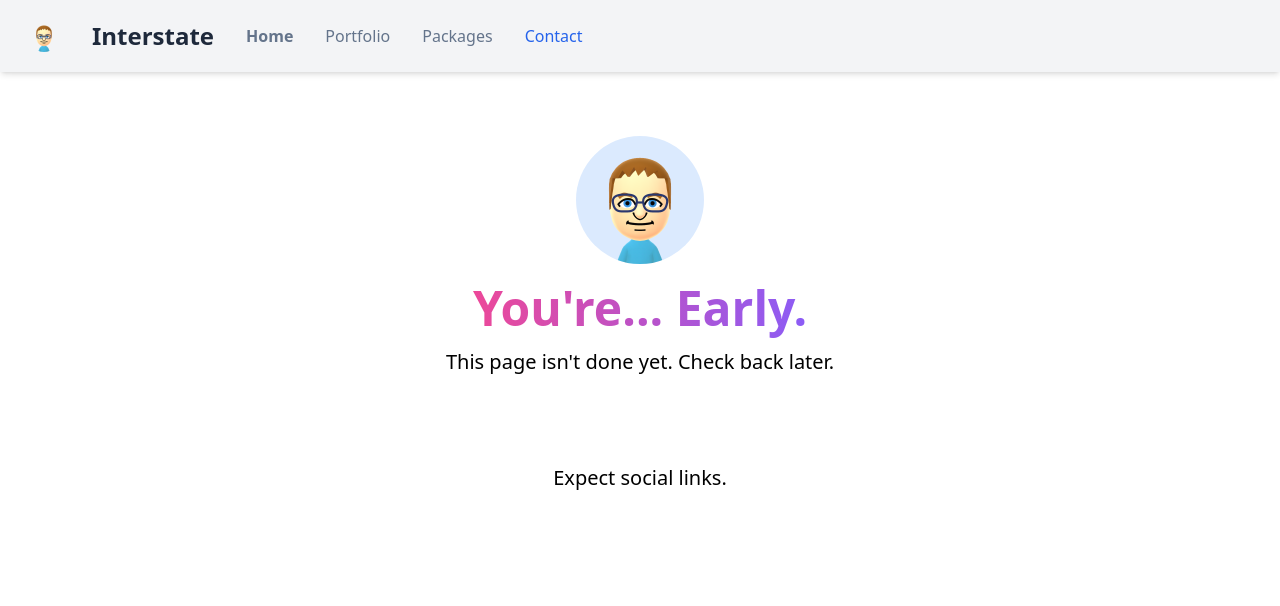
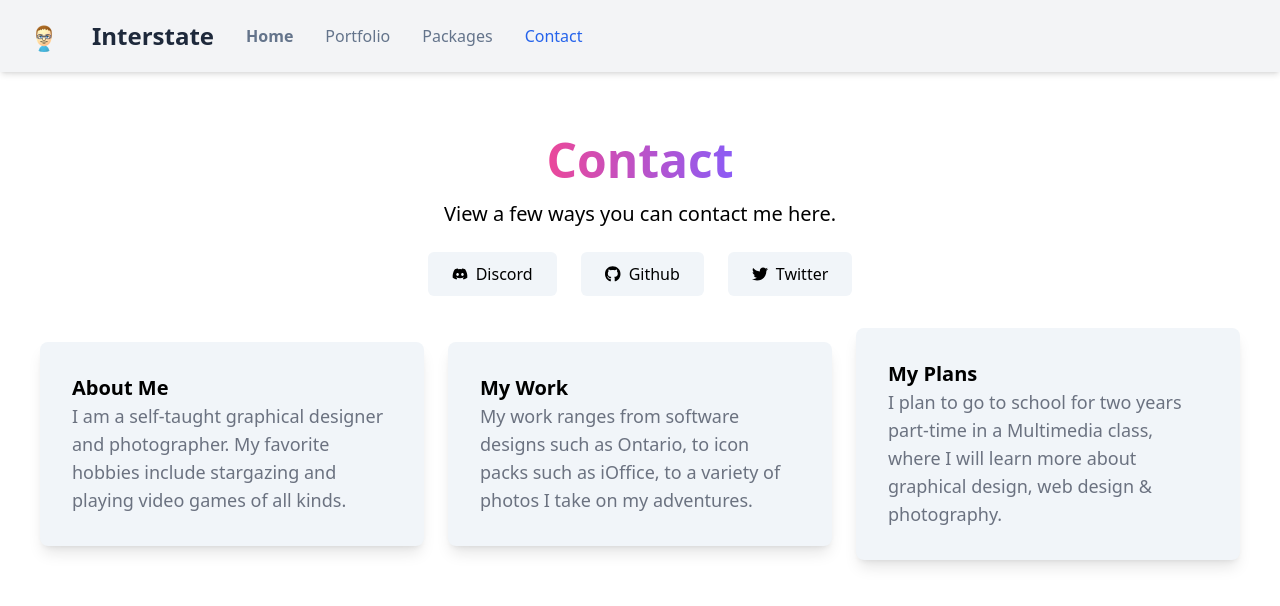
Before and after one commit to Korfi8267/Interstate, a Vue app: page /contact in a window 1280 px wide. Shown: the top 606 px of the page. Built offline with nearby package versions, Linux system fonts and the light colour scheme.

Commit message:
Foundation of Contact page

```diff
--- a/src/views/Contact.vue
+++ b/src/views/Contact.vue
@@ -3,16 +3,53 @@
 <div class="my-16"></div>
 
 <div class="text-center">
-  <img class="mx-auto align-center rounded-full w-32 h-32 transition ease-in-out delay-50 bg-blue-100 hover:bg-blue-200 dark:bg-blue-900 dark:hover:bg-blue-800" src="../assets/mii2.png" />
-  <div class="my-5"></div>
-  <span class="text-5xl font-semibold bg-clip-text text-transparent bg-gradient-to-r from-pink-500 to-violet-500">You're... Early.</span>
+  <span class="text-5xl font-semibold bg-clip-text text-transparent bg-gradient-to-r from-pink-500 to-violet-500">Contact</span>
   <div class="my-4"></div>
-  <span class="text-xl font-medium text-black dark:text-white">This page isn't done yet. Check back later.</span>
+  <span class="text-xl font-medium text-black dark:text-white">View a few ways you can contact me here.</span>
 </div><br/>
 
-<div class="my-16"></div>
+<div class="flex justify-center items-center flex-wrap space-x-2">
+  <div class="flex justify-center gap-6">
+    <a href="https://discord.gg/WXcdtQK" type="button" data-mdb-ripple="true" data-mdb-ripple-color="light" class="px-6 py-2.5 mb-2 transition ease-in-out delay-50 hover:scale-105 rounded-md hover:shadow-lg text-black dark:text-white hover:text-blue-400 bg-slate-100 dark:bg-slate-700 hover:bg-slate-200 dark:hover:bg-slate-600 items-center flex">
+  <svg xmlns="http://www.w3.org/2000/svg" viewBox="0 0 640 512" class="w-4 h-4 mr-2">
+    <path fill="currentColor" d="M524.531,69.836a1.5,1.5,0,0,0-.764-.7A485.065,485.065,0,0,0,404.081,32.03a1.816,1.816,0,0,0-1.923.91,337.461,337.461,0,0,0-14.9,30.6,447.848,447.848,0,0,0-134.426,0,309.541,309.541,0,0,0-15.135-30.6,1.89,1.89,0,0,0-1.924-.91A483.689,483.689,0,0,0,116.085,69.137a1.712,1.712,0,0,0-.788.676C39.068,183.651,18.186,294.69,28.43,404.354a2.016,2.016,0,0,0,.765,1.375A487.666,487.666,0,0,0,176.02,479.918a1.9,1.9,0,0,0,2.063-.676A348.2,348.2,0,0,0,208.12,430.4a1.86,1.86,0,0,0-1.019-2.588,321.173,321.173,0,0,1-45.868-21.853,1.885,1.885,0,0,1-.185-3.126c3.082-2.309,6.166-4.711,9.109-7.137a1.819,1.819,0,0,1,1.9-.256c96.229,43.917,200.41,43.917,295.5,0a1.812,1.812,0,0,1,1.924.233c2.944,2.426,6.027,4.851,9.132,7.16a1.884,1.884,0,0,1-.162,3.126,301.407,301.407,0,0,1-45.89,21.83,1.875,1.875,0,0,0-1,2.611,391.055,391.055,0,0,0,30.014,48.815,1.864,1.864,0,0,0,2.063.7A486.048,486.048,0,0,0,610.7,405.729a1.882,1.882,0,0,0,.765-1.352C623.729,277.594,590.933,167.465,524.531,69.836ZM222.491,337.58c-28.972,0-52.844-26.587-52.844-59.239S193.056,219.1,222.491,219.1c29.665,0,53.306,26.82,52.843,59.239C275.334,310.993,251.924,337.58,222.491,337.58Zm195.38,0c-28.971,0-52.843-26.587-52.843-59.239S388.437,219.1,417.871,219.1c29.667,0,53.307,26.82,52.844,59.239C470.715,310.993,447.538,337.58,417.871,337.58Z"/>
+  </svg>
+  Discord
+    </a>
 
-<div class="text-xl text-black dark:text-white text-center">Expect social links.</div>
+    <a href="https://github.com/Korfi8267" type="button" data-mdb-ripple="true" data-mdb-ripple-color="light" class="px-6 py-2.5 mb-2 transition ease-in-out delay-50 hover:scale-105 rounded-md hover:shadow-lg text-black dark:text-white hover:text-slate-700 dark:hover:text-slate-400 bg-slate-100 dark:bg-slate-700 hover:bg-slate-200 dark:hover:bg-slate-600 items-center flex">
+  <svg xmlns="http://www.w3.org/2000/svg" viewBox="0 0 512 512" class="w-4 h-4 mr-2">
+    <path fill="currentColor" d="M165.9 397.4c0 2-2.3 3.6-5.2 3.6-3.3.3-5.6-1.3-5.6-3.6 0-2 2.3-3.6 5.2-3.6 3-.3 5.6 1.3 5.6 3.6zm-31.1-4.5c-.7 2 1.3 4.3 4.3 4.9 2.6 1 5.6 0 6.2-2s-1.3-4.3-4.3-5.2c-2.6-.7-5.5.3-6.2 2.3zm44.2-1.7c-2.9.7-4.9 2.6-4.6 4.9.3 2 2.9 3.3 5.9 2.6 2.9-.7 4.9-2.6 4.6-4.6-.3-1.9-3-3.2-5.9-2.9zM244.8 8C106.1 8 0 113.3 0 252c0 110.9 69.8 205.8 169.5 239.2 12.8 2.3 17.3-5.6 17.3-12.1 0-6.2-.3-40.4-.3-61.4 0 0-70 15-84.7-29.8 0 0-11.4-29.1-27.8-36.6 0 0-22.9-15.7 1.6-15.4 0 0 24.9 2 38.6 25.8 21.9 38.6 58.6 27.5 72.9 20.9 2.3-16 8.8-27.1 16-33.7-55.9-6.2-112.3-14.3-112.3-110.5 0-27.5 7.6-41.3 23.6-58.9-2.6-6.5-11.1-33.3 2.6-67.9 20.9-6.5 69 27 69 27 20-5.6 41.5-8.5 62.8-8.5s42.8 2.9 62.8 8.5c0 0 48.1-33.6 69-27 13.7 34.7 5.2 61.4 2.6 67.9 16 17.7 25.8 31.5 25.8 58.9 0 96.5-58.9 104.2-114.8 110.5 9.2 7.9 17 22.9 17 46.4 0 33.7-.3 75.4-.3 83.6 0 6.5 4.6 14.4 17.3 12.1C428.2 457.8 496 362.9 496 252 496 113.3 383.5 8 244.8 8zM97.2 352.9c-1.3 1-1 3.3.7 5.2 1.6 1.6 3.9 2.3 5.2 1 1.3-1 1-3.3-.7-5.2-1.6-1.6-3.9-2.3-5.2-1zm-10.8-8.1c-.7 1.3.3 2.9 2.3 3.9 1.6 1 3.6.7 4.3-.7.7-1.3-.3-2.9-2.3-3.9-2-.6-3.6-.3-4.3.7zm32.4 35.6c-1.6 1.3-1 4.3 1.3 6.2 2.3 2.3 5.2 2.6 6.5 1 1.3-1.3.7-4.3-1.3-6.2-2.2-2.3-5.2-2.6-6.5-1zm-11.4-14.7c-1.6 1-1.6 3.6 0 5.9 1.6 2.3 4.3 3.3 5.6 2.3 1.6-1.3 1.6-3.9 0-6.2-1.4-2.3-4-3.3-5.6-2z"/>
+  </svg>
+  Github
+    </a>
+
+    <a href="https://twitter.com/Korfi8267" type="button" class="px-6 py-2.5 mb-2 transition ease-in-out delay-50 hover:scale-105 rounded-md hover:shadow-lg text-black dark:text-white hover:text-blue-500 bg-slate-100 dark:bg-slate-700 hover:bg-slate-200 dark:hover-bg-slate-600 items-center flex">
+    <svg xmlns="http://www.w3.org/2000/svg" viewBox="0 0 512 512" class="w-4 h-4 mr-2">
+      <path fill="currentColor" d="M459.37 151.716c.325 4.548.325 9.097.325 13.645 0 138.72-105.583 298.558-298.558 298.558-59.452 0-114.68-17.219-161.137-47.106 8.447.974 16.568 1.299 25.34 1.299 49.055 0 94.213-16.568 130.274-44.832-46.132-.975-84.792-31.188-98.112-72.772 6.498.974 12.995 1.624 19.818 1.624 9.421 0 18.843-1.3 27.614-3.573-48.081-9.747-84.143-51.98-84.143-102.985v-1.299c13.969 7.797 30.214 12.67 47.431 13.319-28.264-18.843-46.781-51.005-46.781-87.391 0-19.492 5.197-37.36 14.294-52.954 51.655 63.675 129.3 105.258 216.365 109.807-1.624-7.797-2.599-15.918-2.599-24.04 0-57.828 46.782-104.934 104.934-104.934 30.213 0 57.502 12.67 76.67 33.137 23.715-4.548 46.456-13.32 66.599-25.34-7.798 24.366-24.366 44.833-46.132 57.827 21.117-2.273 41.584-8.122 60.426-16.243-14.292 20.791-32.161 39.308-52.628 54.253z"/>
+    </svg>
+    Twitter
+    </a>
+
+  </div>
+</div>
+<br/>
+<div class="justify-center px-6 flex flex-col items-center xl:flex-row flex-wrap gap-6">
+  <div class="box-border h-50 w-96 rounded-lg shadow-lg bg-slate-100 dark:bg-slate-800 p-8 overflow-auto">
+    <span class="inline-block font-semibold text-black dark:text-white text-xl align-middle">About Me</span><br/>
+    <span class="inline-block font-regular text-gray-500 dark:text-gray-400 text-lg">I am a self-taught graphical designer and photographer. My favorite hobbies include stargazing and playing video games of all kinds.</span>
+  </div>
+
+  <div class="box-border h-50 w-96 rounded-lg shadow-lg bg-slate-100 dark:bg-slate-800 p-8 overflow-auto">
+    <span class="inline-block font-semibold text-black dark:text-white text-xl align-middle">My Work</span><br/>
+    <span class="inline-block font-regular text-gray-500 dark:text-gray-400 text-lg">My work ranges from software designs such as Ontario, to icon packs such as iOffice, to a variety of photos I take on my adventures.</span>
+  </div>
+
+  <div class="box-border h-50 w-96 rounded-lg shadow-lg bg-slate-100 dark:bg-slate-800 p-8">
+    <span class="inline-block font-semibold text-black dark:text-white text-xl align-middle">My Plans</span><br/>
+    <span class="inline-block font-regular text-gray-500 dark:text-gray-400 text-lg">I plan to go to school for two years part-time in a Multimedia class, where I will learn more about graphical design, web design & photography.</span>
+  </div>
+</div>
 
 </div>
 </template>
```
